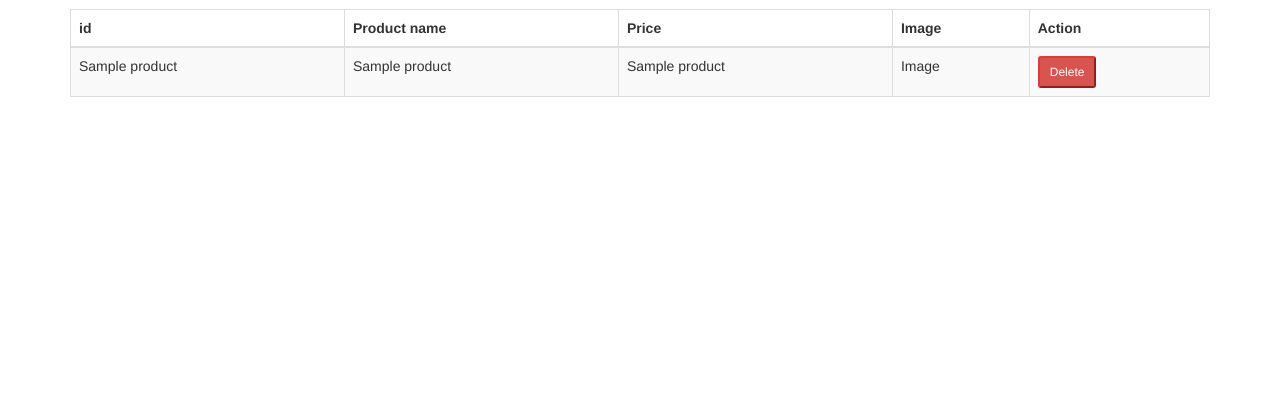
After one commit to denyszamiatin/ma_shop, a Python web app: template templates/list_products.html in a window 1280 px wide. The commit adds this page. Shown: the part 333-742 px from the top of the page. Run offline with Jinja, Linux system fonts and the light colour scheme; the template is opened without the code that fills it: most values are stand-ins (such as "Sample title", 1, 10 or a date in 2020); some libraries are stand-ins or nearby versions.

Commit message:
Merge branch 'master' of /home/world/PycharmProjects/ma_shop with conflicts.

```diff
--- a/templates/index_admin.html
+++ b/templates/index_admin.html
@@ -15,8 +15,8 @@
               <a class="nav-link dropdown-toggle" data-toggle="dropdown" href="#" role="button" aria-haspopup="true" aria-expanded="false">Product</a>
               <div class="dropdown-menu">
                 <a class="dropdown-item" href="/admin/add_product">Add</a>
-                <a class="dropdown-item" href="#">Edit</a>
-                <a class="dropdown-item" href="/admin/delete_product">Delete</a>
+                <a class="dropdown-item" href="/admin/list_products">Edit</a>
+                <a class="dropdown-item" href="#">Delete</a>
               </div>
           </li>
           <li class="nav-item dropdown">
--- /dev/null
+++ b/templates/list_products.html
@@ -0,0 +1,33 @@
+{% extends "index_admin.html" %}
+{% block title %}Delete category{% endblock %}
+{% block content %}
+<div class="container">
+    <table class="table table-striped w-auto table-bordered">
+        <thead>
+        <tr>
+            <th>id</th>
+            <th>Product name</th>
+            <th>Price</th>
+            <th>Image</th>
+            <th>Action</th>
+        </tr>
+        </thead>
+        <tbody>
+        {% for product in all_products %}
+            <tr>
+                <td>{{product[4]}}</td>
+                <td>{{product[1]}}</td>
+                <td>{{product[2]}}</td>
+                <td>Image</td>
+                <td>
+                    <form action="{{url_for('delete_category', product_id=product[4])}}" method="post">
+                        <input type="hidden" name="_method" value="DELETE">
+                        <input type="submit" value="Delete" class="btn-sm btn-danger">
+                    </form>
+                </td>
+            </tr>
+        {% endfor %}
+        </tbody>
+    </table>
+</div>
+{% endblock %}
```
Also changed, not shown: app.py (+15 -55 lines).
